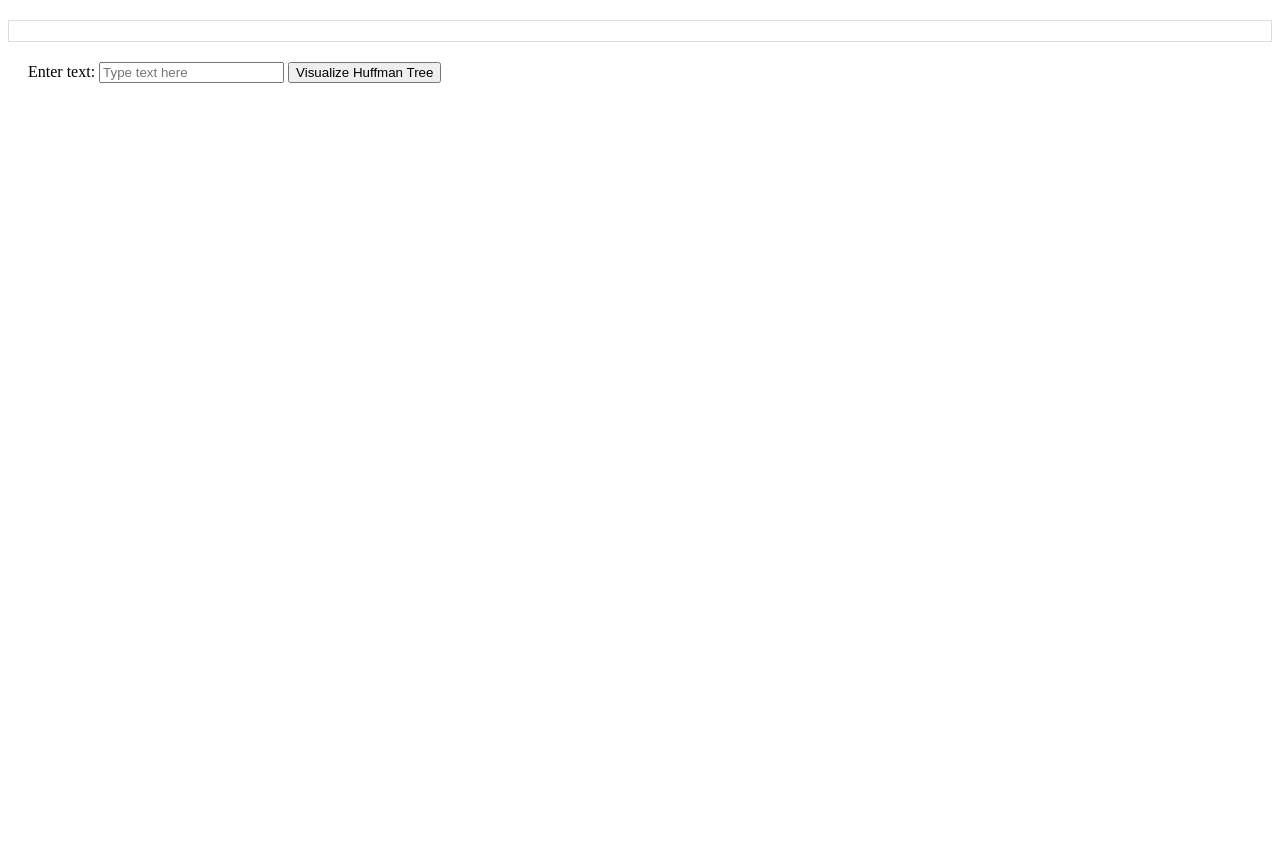
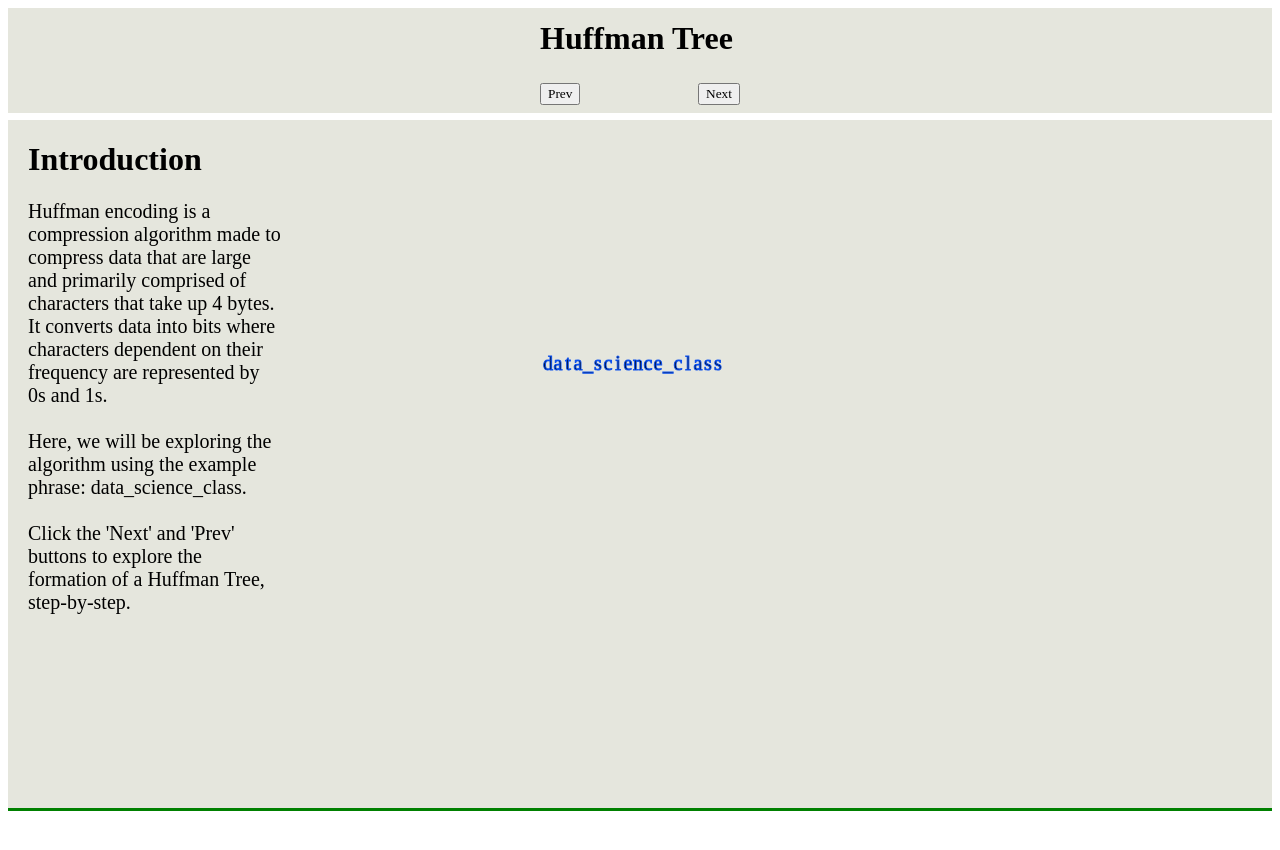
Before and after one commit to saathvikpd/HuffmanViz, a SvelteKit app: page / in a window 1280 px wide. Shown: the top 850 px of the page. Before the commit the page ends 800 px from the top, so only its background shows below. Built offline with nearby package versions, Linux system fonts and the light colour scheme.

Commit message:
text added

```diff
--- a/js/index.html
+++ b/js/index.html
@@ -78,6 +78,8 @@
     <textarea type="text" id="huff-text" spellcheck="false" placeholder="Add text to create huffman tree"></textarea>
     <button type="button" id="btn">Submit</button>
 
+
+
     <script src="huffmantree.js"></script>
     <script src="sketch.js"></script>
     <script src="draw.js"></script>
--- a/src/app.html
+++ b/src/app.html
@@ -9,4 +9,5 @@
 	<body data-sveltekit-preload-data="hover">
 		<div style="display: contents">%sveltekit.body%</div>
 	</body>
+
 </html>
--- a/src/components/App.svelte
+++ b/src/components/App.svelte
@@ -37,6 +37,32 @@
     onMount(() => {
       visualizeTree();
     });
+
+
+    let count, offset, progress;
+    let width, height;
+
+    let index = 0;
+    function incrementCount() {
+      index++;
+      if (index > 19) {
+        index = 19;
+      }
+    }
+
+    function decrementCount() {
+      index--;
+      if (index < 0) {
+        index = 0;
+      }
+    }
+
+
+    $: {
+      index = index;
+      console.log(index);
+    }
+
   </script>
 
   <div class="graph-container">
@@ -50,9 +76,42 @@
 
     <button on:click={visualizeTree}>Visualize Huffman Tree</button>
 
-    {#if huffmanTree}
-      <Graph {huffmanTree} />
-    {/if}
+    <div
+      class="button"
+    >
+      <h1>
+        Huffman Tree
+      </h1>
+    </div>
+
+    <div
+      class="button"
+    >
+
+      <button
+        on:click={decrementCount}
+      >
+        Prev
+      </button>
+
+      <button
+        on:click={incrementCount}
+      >
+        Next
+    </button>
+
+
+    </div>
+
+    <div
+      class="background"
+      bind:clientWidth={width}
+      bind:clientHeight={height}
+    >
+      <Graph {index} {width} {height}/>
+    </div>
+
+
   </main>
 
 <style>
--- a/src/components/Graph.svelte
+++ b/src/components/Graph.svelte
@@ -18,9 +18,11 @@
 
   let nodes = {};
   let node_counter = 0;
+  let sectionText;
 
+  let start = (width / 2) - 100;
 
-  const start = 650;
+  $: start = (width / 2) - 100;
   let x_pos = [];
   let y_pos = [];
   for (let i = 0; i < obj.sentence.length; i++) {
@@ -78,15 +80,7 @@
       }
       $tweenedX = x_pos;
       $tweenedY = y_pos;
-       sectionText = [
-    "Section 1",
-    "Huffman encoding is a compression algorithm",
-    "made to compress data that are larger, primarily comprised of characters",
-    "which take up 4 bytes. It converts it into bits, where characters dependent",
-    "on their frequency are represented by 0 and 1s.",
-    "An example given is dsc 106."
-  ];
-  let sectionId = "";
+      sectionText = "Huffman encoding is a compression algorithm made to compress data that are large and primarily comprised of characters that take up 4 bytes. It converts data into bits where characters dependent on their frequency are represented by 0s and 1s. \n\nHere, we will be exploring the algorithm using the example phrase: data_science_class.\n\n Click the 'Next' and 'Prev' buttons to explore the formation of a Huffman Tree, step-by-step.";
 
     }
 
@@ -123,7 +117,7 @@
       }
       $tweenedX = x_pos;
       $tweenedY = y_pos;
-      sectionText = "Section 2";
+      sectionText = "Grabs the counts for each character";
 
     }
 
@@ -173,7 +167,7 @@
       console.log(obj.order);
       $tweenedX = x_pos;
       $tweenedY = y_pos;
-      sectionText = "Section 3";
+      sectionText = "Sorts the counts for each character in increasing order";
     }
 
     if (index === 3) {
@@ -203,6 +197,7 @@
       }
       $tweenedX = x_pos;
       $tweenedY = y_pos;
+      sectionText = "Builds the first node in our tree by combining the counts for the two lowest-frequency characters, like so...";
     }
 
     if (index === 4) {
@@ -234,7 +229,8 @@
       }
       $tweenedX = x_pos;
       $tweenedY = y_pos;
-      console.log(y_pos)
+      sectionText = "Sorts the new node based on the combined frequency of its children";
+
     }
 
     if (index === 5) {
@@ -265,7 +261,7 @@
       }
       $tweenedX = x_pos;
       $tweenedY = y_pos;
-      console.log(y_pos)
+      sectionText = "Repeats the process with the next two with the lowest frequencies";
     }
 
     if (index === 6) {
@@ -296,7 +292,7 @@
       }
       $tweenedX = x_pos;
       $tweenedY = y_pos;
-
+      sectionText = "Once again, the new node is sorted";
     }
 
     if (index === 7) {
@@ -332,6 +328,7 @@
       }
       $tweenedX = x_pos;
       $tweenedY = y_pos;
+      sectionText = "Once again, lowest two are combined";
     }
 
     if (index === 8) {
@@ -366,6 +363,7 @@
       }
       $tweenedX = x_pos;
       $tweenedY = y_pos;
+      sectionText = "Sorted....";
 
     }
 
@@ -407,6 +405,7 @@
       }
       $tweenedX = x_pos;
       $tweenedY = y_pos;
+      sectionText = "Here, the lowest frequency character and one of the nodes we just created are combined into a tiny tree";
     }
 
     if (index === 10) {
@@ -447,6 +446,7 @@
       }
       $tweenedX = x_pos;
       $tweenedY = y_pos;
+      sectionText = "Similar to our previous steps, the tiny tree is sorted";
 
     }
 
@@ -493,6 +493,7 @@
       }
       $tweenedX = x_pos;
       $tweenedY = y_pos;
+      sectionText = "The same process of forming a tiny tree is repeated";
     }
 
     if (index === 12) {
@@ -540,7 +541,7 @@
       }
       $tweenedX = x_pos;
       $tweenedY = y_pos;
-
+      sectionText = "Once again, it's sorted";
     }
 
     if (index === 13) {
@@ -588,6 +589,7 @@
       }
       $tweenedX = x_pos;
       $tweenedY = y_pos;
+      sectionText = "Combine next two components";
     }
 
     if (index === 14) {
@@ -635,6 +637,7 @@
       }
       $tweenedX = x_pos;
       $tweenedY = y_pos;
+      sectionText = "Sort the new component";
 
     }
 
@@ -689,6 +692,7 @@
       }
       $tweenedX = x_pos;
       $tweenedY = y_pos;
+      sectionText = "Combine the next two components";
 
     }
 
@@ -743,7 +747,7 @@
       }
       $tweenedX = x_pos;
       $tweenedY = y_pos;
-
+      sectionText = "Sort the new component";
     }
 
     if (index === 17) {
@@ -799,7 +803,7 @@
       }
       $tweenedX = x_pos;
       $tweenedY = y_pos;
-
+      sectionText = "Combine the next 2";
     }
 
     if (index === 18) {
@@ -855,7 +859,7 @@
       }
       $tweenedX = x_pos;
       $tweenedY = y_pos;
-
+      sectionText = "Sort!";
     }
 
     if (index === 19) {
@@ -911,7 +915,7 @@
       }
       $tweenedX = x_pos;
       $tweenedY = y_pos;
-
+      sectionText = "And, finally, we combine the two trees into one gigantic tree to form our Huffman Tree";
     }
 
 
@@ -1304,7 +1308,26 @@
     </text>
   {/if}
 
+
+
 </svg>
+
+<h1
+  class="sectionHeader"
+>
+  {#if index === 0}
+    Introduction
+  {/if}
+  {#if index > 0}
+    Step {index} (Read Me!)
+  {/if}
+</h1>
+<p
+  class="sectionText"
+>
+  {sectionText}
+</p>
+
 <style>
     .scrollable-container {
       max-height: 100px; /* Set the maximum height of the container */
@@ -1316,9 +1339,18 @@
       margin-bottom: 8px; /* Add some margin between lines */
     }
     .sectionText {
+      width: 20%;
+      fill: black;
       font-size: 20px;
-      fill: black; /* Set the text color */
-      white-space: pre-line
+      white-space: pre-line;
+      position: relative;
+      left: 20px;
+      font-family: 'Times New Roman', Times, serif;
+    }
+    .sectionHeader {
+      position: relative;
+      left: 20px;
+      font-family: 'Times New Roman', Times, serif;
     }
     .graph {
       width: 100%; /* Hello testing*/
--- a/src/components/ScrollyTeller.svelte
+++ b/src/components/ScrollyTeller.svelte
@@ -7,7 +7,8 @@
 
 
   let count, offset, progress;
-  let width, height;
+  let width;
+  let height;
 
   let index = 0;
   function incrementCount() {
@@ -24,17 +25,22 @@
     }
   }
 
+  let outerWidth, innerWidth, outerHeight, innerHeight;
+
 
   $: {
+    width = outerWidth;
     index = index;
   }
 
 </script>
 
+<svelte:window bind:innerWidth bind:outerWidth bind:innerHeight bind:outerHeight />
+
 <main>
 
   <div
-    class="button"
+    class="buttonDiv"
   >
     <h1>
       Huffman Tree
@@ -42,12 +48,13 @@
   </div>
 
   <div
-    class="button"
+    class="buttonDiv"
   >
 
     <button
       on:click={decrementCount}
     >
+
       Prev
     </button>
 
@@ -70,6 +77,8 @@
 
 
 
+
+
 </main>
 
 
@@ -82,7 +91,7 @@
 		flex-direction: column;
 		align-items: center;
 		justify-content: center;
-		font-family: sans-serif;
+		font-family: 'Times New Roman', Times, serif;
 		background-color: rgb(229, 230, 221);
 	}
 
@@ -91,13 +100,21 @@
     height: 100vh;
     position: relative;
     outline: green solid 3px;
+    align-items: center
   }
 
-  .button {
+  .buttonDiv {
     display: flex;
 		align-items: center;
 		justify-content: space-between;
-    height: 60px
+    width: 200px;
+    height: 60px;
+    font-family: 'Times New Roman', Times, serif;
+  }
+
+
+  button {
+    font-family: 'Times New Roman', Times, serif;
   }
 
 
--- a/src/routes/+page.svelte
+++ b/src/routes/+page.svelte
@@ -1,7 +1,7 @@
 <script>
-    import App from '../components/App.svelte';
+    import ScrollyTeller from '../components/ScrollyTeller.svelte';
 </script>
 
 <main>
-    <App />
+    <ScrollyTeller />
 </main>
```
